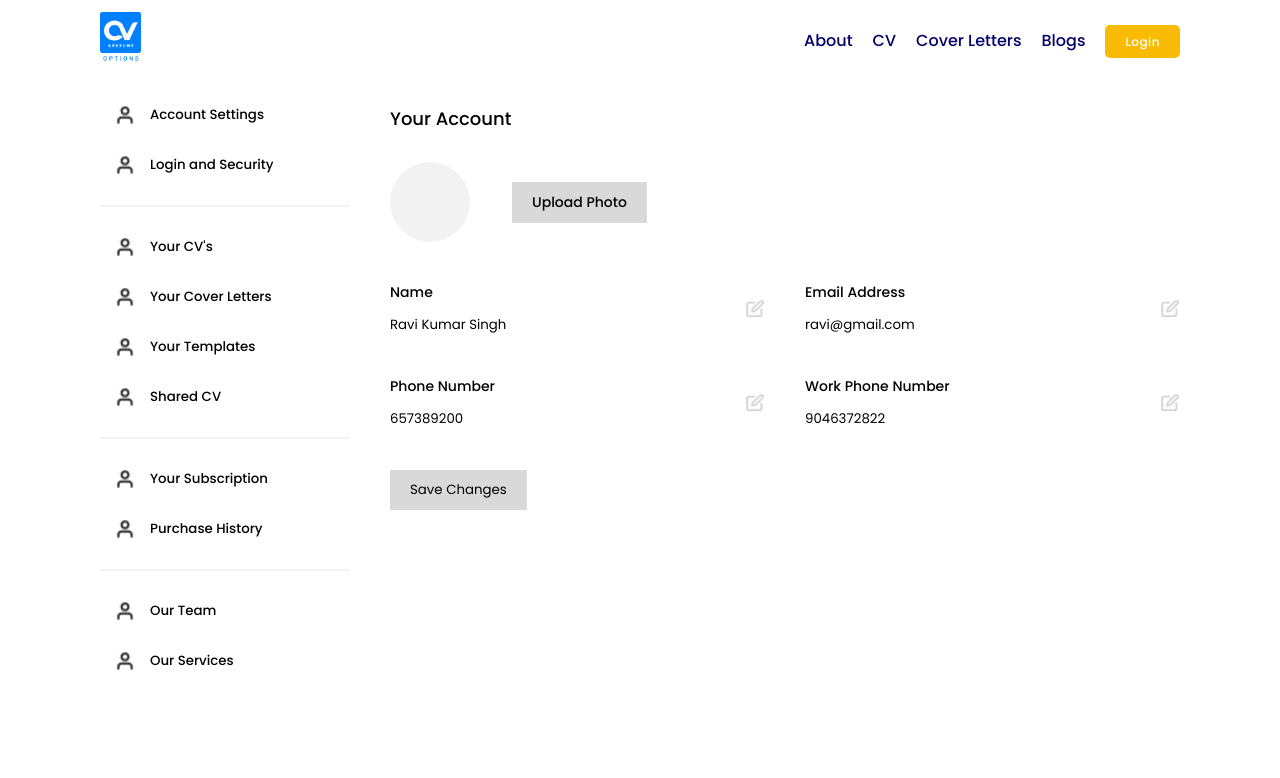
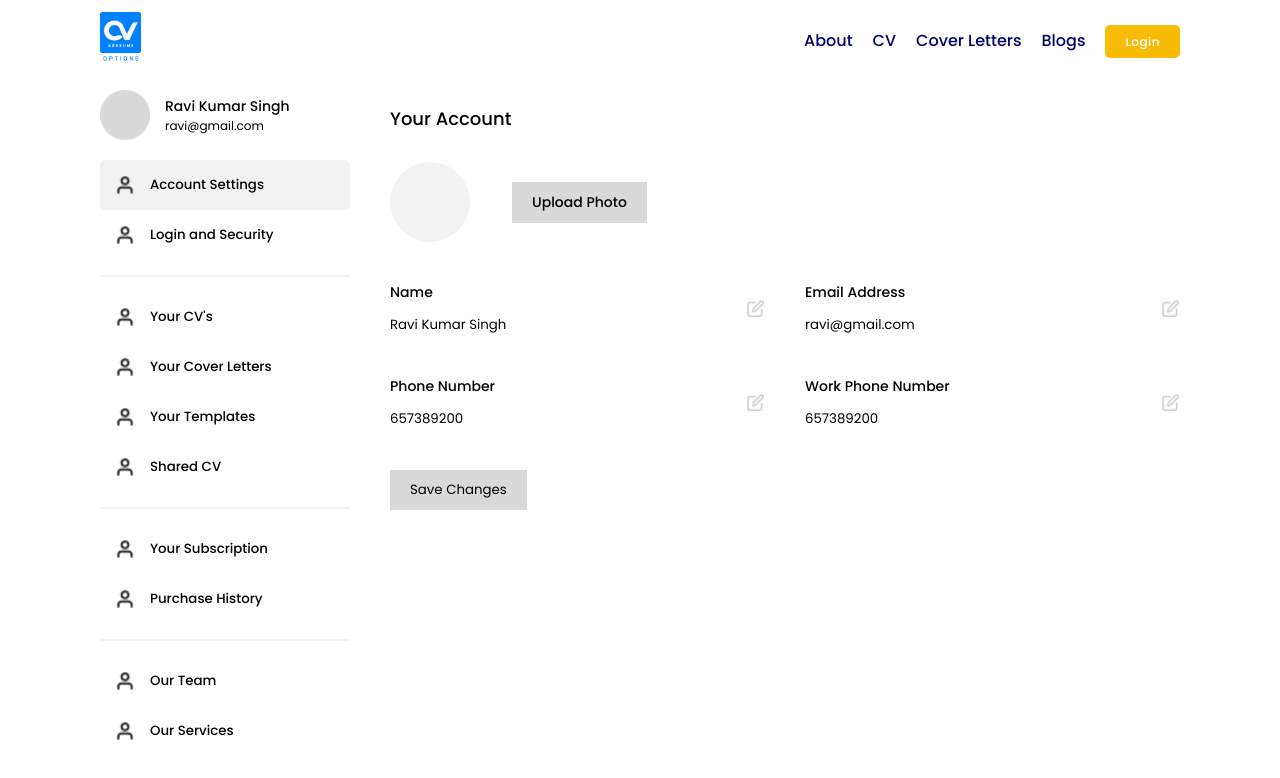
Before and after one commit to ravikrsngh/cv-builder, a React (Create React App) app: page /dashboard/account-settings in a window 1280 px wide. Shown: the top 778 px of the page. Built offline with nearby package versions, Linux system fonts and the light colour scheme.

Commit message:
Dashboard Interactivity

```diff
--- a/src/pages/dashboard/accountSettings.js
+++ b/src/pages/dashboard/accountSettings.js
@@ -3,6 +3,23 @@ import editicon from './../../assets/img/icons/edit.png';
 
 import React, {useState} from 'react';
 import {Link,useNavigate, useOutletContext} from 'react-router-dom';
+
+
+const AccountSettingsInputField = ({label,type,defaultValue}) => {
+
+  let [requiredField,setRequiredField] = useState(true)
+  let [readonlyField,setReadOnlyField] = useState(true)
+
+  return (
+    <div className="accounts_form_element">
+      <div>
+        <label className="accounts_form_element_label">{label}</label>
+        <input type={type} defaultValue={defaultValue} required={requiredField} readOnly={readonlyField} />
+      </div>
+      <img className="icon" src={editicon} onClick={() => setReadOnlyField(!readonlyField)} />
+    </div>
+  )
+}
 
 const AccountSettings = () => {
   return (
@@ -19,37 +36,13 @@ const AccountSettings = () => {
         </div>
       </div>
       <div className="accounts_form_container">
-        <div className="accounts_form_element">
-          <div>
-            <label className="accounts_form_element_label">Name</label>
-            <input type="text" value="Ravi Kumar Singh" readonly />
-          </div>
-          <img className="icon" src={editicon} />
-        </div>
-        <div className="accounts_form_element">
-          <div>
-            <label className="accounts_form_element_label">Email Address</label>
-            <input type="email" value="ravi@gmail.com" readonly />
-          </div>
-          <img className="icon" src={editicon} />
-        </div>
+        <AccountSettingsInputField label="Name" type="text" defaultValue="Ravi Kumar Singh" />
+        <AccountSettingsInputField label="Email Address" type="email" defaultValue="ravi@gmail.com" />
       </div>
 
       <div className="accounts_form_container">
-        <div className="accounts_form_element">
-          <div>
-            <label className="accounts_form_element_label">Phone Number</label>
-            <input type="text" value="657389200" readonly />
-          </div>
-          <img className="icon" src={editicon} />
-        </div>
-        <div className="accounts_form_element">
-          <div>
-            <label className="accounts_form_element_label">Work Phone Number</label>
-            <input type="text" value="9046372822" readonly />
-          </div>
-          <img className="icon" src={editicon} />
-        </div>
+        <AccountSettingsInputField label="Phone Number" type="text" defaultValue="657389200" />
+        <AccountSettingsInputField label="Work Phone Number" type="text" defaultValue="657389200" />
       </div>
 
       <div className="accounts_form_container">
--- a/src/pages/dashboard/dashboard.css
+++ b/src/pages/dashboard/dashboard.css
@@ -4,6 +4,25 @@
 .dashboard_container {
   display: grid;
   grid-template-columns: 250px auto;
+}
+.dashboard_tab_profile {
+  display: flex;
+  gap:15px;
+  margin-bottom: 20px;
+  align-items: center;
+}
+.dashboard_tab_profile_pic {
+  width: 50px;
+  height: 50px;
+  border-radius: 50%;
+}
+.dashboard_tab_profile_info h4 {
+  font-size: 14px;
+  font-weight: 500;
+}
+.dashboard_tab_profile_info span {
+  font-size: 12px;
+  display: block;
 }
 .dashboard_tab_container button {
   width: 100%;
@@ -22,6 +41,9 @@
 .dashboard_tab_container button .icon {
   width: 20px;
   margin-right: 15px;
+}
+.dashboard_tab_container button.active_tab {
+  background: rgba(0, 0, 0, 0.05);
 }
 .dashboard_tab_divider {
   width: 100%;
@@ -78,6 +100,11 @@
   align-items: center;
   justify-content: space-between;
   flex-grow: 1;
+  gap:20px;
+}
+.accounts_form_element input:read-write {
+  border-bottom: 1px solid rgba(0, 0, 0, 0.5);
+  padding-bottom: 5px;
 }
 .accounts_form_element .icon {
   width: 20px;
--- a/src/pages/dashboard/dashboard.js
+++ b/src/pages/dashboard/dashboard.js
@@ -1,6 +1,7 @@
 import './dashboard.css';
 import usericon from './../../assets/img/icons/user.png';
 import editicon from './../../assets/img/icons/edit.png';
+import roundicon from './../../assets/img/icons/roundicon.png';
 
 import {useState} from 'react';
 import { Routes, Route, Link, Outlet, useNavigate } from 'react-router-dom';
@@ -11,11 +12,12 @@ const DashboardTab = (props) => {
   let navigate = useNavigate()
 
   const onClickDashboardTab = () => {
+    props.changeTab(props.to)
     navigate(props.to)
   }
 
   return (
-    <button onClick={onClickDashboardTab}>
+    <button className={props.active? "active_tab" : ""} onClick={onClickDashboardTab}>
       <img className="icon" src={props.icon} />
       <span>{props.label}</span>
     </button>
@@ -26,62 +28,93 @@ const DashboardTab = (props) => {
 
 const Dashboard = () => {
 
+  let [currentTab, setCurrentTab] = useState('account-settings')
+
   return (
     <div className="pd main_dashboard_container">
       <div className="dashboard_container">
         <div className="dashboard_tab_container">
+          <div className="dashboard_tab_profile">
+            <div className="dashboard_tab_profile_pic">
+              <img src={roundicon} />
+            </div>
+            <div className="dashboard_tab_profile_info">
+              <h4>Ravi Kumar Singh</h4>
+              <span>ravi@gmail.com</span>
+            </div>
+          </div>
           <DashboardTab
             to='account-settings'
             label = 'Account Settings'
             icon = {usericon}
+            active = {currentTab == "account-settings"? true:false}
+            changeTab = {setCurrentTab}
           />
           <DashboardTab
             to='login-and-security'
             label = 'Login and Security'
             icon = {usericon}
+            active = {currentTab == "login-and-security"? true:false}
+            changeTab = {setCurrentTab}
           />
           <div className="dashboard_tab_divider"></div>
           <DashboardTab
             to='your-cv'
             label = "Your CV's"
             icon = {usericon}
+            active = {currentTab == "your-cv"? true:false}
+            changeTab = {setCurrentTab}
           />
           <DashboardTab
             to='your-cover-letters'
             label = 'Your Cover Letters'
             icon = {usericon}
+            active = {currentTab == "your-cover-letters"? true:false}
+            changeTab = {setCurrentTab}
           />
           <DashboardTab
             to='your-templates'
             label = 'Your Templates'
             icon = {usericon}
+            active = {currentTab == "your-templates"? true:false}
+            changeTab = {setCurrentTab}
           />
           <DashboardTab
             to='shared-cv'
             label = 'Shared CV'
             icon = {usericon}
+            active = {currentTab == "shared-cv"? true:false}
+            changeTab = {setCurrentTab}
           />
           <div className="dashboard_tab_divider"></div>
           <DashboardTab
             to='your-subscription'
             label = 'Your Subscription'
             icon = {usericon}
+            active = {currentTab == "your-subscription"? true:false}
+            changeTab = {setCurrentTab}
           />
           <DashboardTab
             to='purchase-history'
             label = 'Purchase History'
             icon = {usericon}
+            active = {currentTab == "purchase-history"? true:false}
+            changeTab = {setCurrentTab}
           />
           <div className="dashboard_tab_divider"></div>
           <DashboardTab
             to='our-team'
             label = 'Our Team'
             icon = {usericon}
+            active = {currentTab == "our-team"? true:false}
+            changeTab = {setCurrentTab}
           />
           <DashboardTab
             to='our-services'
             label = 'Our Services'
             icon = {usericon}
+            active = {currentTab == "our-services"? true:false}
+            changeTab = {setCurrentTab}
           />
         </div>
         <div className="dashboard_sections">
--- a/src/pages/dashboard/yourCV.js
+++ b/src/pages/dashboard/yourCV.js
@@ -11,12 +11,23 @@ import {Link,useNavigate, useOutletContext} from 'react-router-dom';
 
 
 const YourCV = () => {
+
+  let [currentTab,setCurrentTab] = useState("Completed")
+
+  const changeTab = () => {
+    if (currentTab == "Completed") {
+      setCurrentTab("InProgress")
+    } else {
+      setCurrentTab("Completed")
+    }
+  }
+
   return (
     <React.Fragment>
       <div className="dashboard_sections_header"><h3 className="dashboard_main_heading">Your CV's</h3></div>
       <div className="dashboard_sections_header_with_tabs">
-        <button className="active_tab">Completed</button>
-        <button>In Progress</button>
+        <button className={currentTab == "Completed"? "active_tab" : ""} onClick={changeTab}>Completed</button>
+        <button className={currentTab == "InProgress"? "active_tab" : ""} onClick={changeTab}>In Progress</button>
       </div>
       <div className="dashboard_sections_4cols">
         <div className="dashboard_sections_4cols-col">
--- a/src/pages/dashboard/yourCoverLetters.js
+++ b/src/pages/dashboard/yourCoverLetters.js
@@ -11,12 +11,23 @@ import {Link,useNavigate, useOutletContext} from 'react-router-dom';
 
 
 const YourCoverLetters = () => {
+
+  let [currentTab,setCurrentTab] = useState("Completed")
+
+  const changeTab = () => {
+    if (currentTab == "Completed") {
+      setCurrentTab("InProgress")
+    } else {
+      setCurrentTab("Completed")
+    }
+  }
+
   return (
     <React.Fragment>
       <div className="dashboard_sections_header"><h3 className="dashboard_main_heading">Your Cover Letters</h3></div>
       <div className="dashboard_sections_header_with_tabs">
-        <button className="active_tab">Completed</button>
-        <button>In Progress</button>
+        <button className={currentTab == "Completed"? "active_tab" : ""} onClick={changeTab}>Completed</button>
+        <button className={currentTab == "InProgress"? "active_tab" : ""} onClick={changeTab}>In Progress</button>
       </div>
       <div className="dashboard_sections_4cols">
         <div className="dashboard_sections_4cols-col">
--- a/src/pages/dashboard/yourTemplates.js
+++ b/src/pages/dashboard/yourTemplates.js
@@ -11,12 +11,23 @@ import {Link,useNavigate, useOutletContext} from 'react-router-dom';
 
 
 const YourTemplates = () => {
+
+  let [currentTab,setCurrentTab] = useState("Purchased")
+
+  const changeTab = () => {
+    if (currentTab == "Purchased") {
+      setCurrentTab("BuyNew")
+    } else {
+      setCurrentTab("Purchased")
+    }
+  }
+
   return (
     <React.Fragment>
       <div className="dashboard_sections_header"><h3 className="dashboard_main_heading">Your Templates</h3></div>
       <div className="dashboard_sections_header_with_tabs">
-        <button className="active_tab">Purchased</button>
-        <button>Buy a New Template</button>
+        <button className={currentTab == "Purchased"? "active_tab" : ""} onClick={changeTab}>Purchased</button>
+        <button className={currentTab == "BuyNew"? "active_tab" : ""} onClick={changeTab}>Buy a New Template</button>
       </div>
       <div className="dashboard_sections_4cols">
         <div className="dashboard_sections_4cols-col">
```
